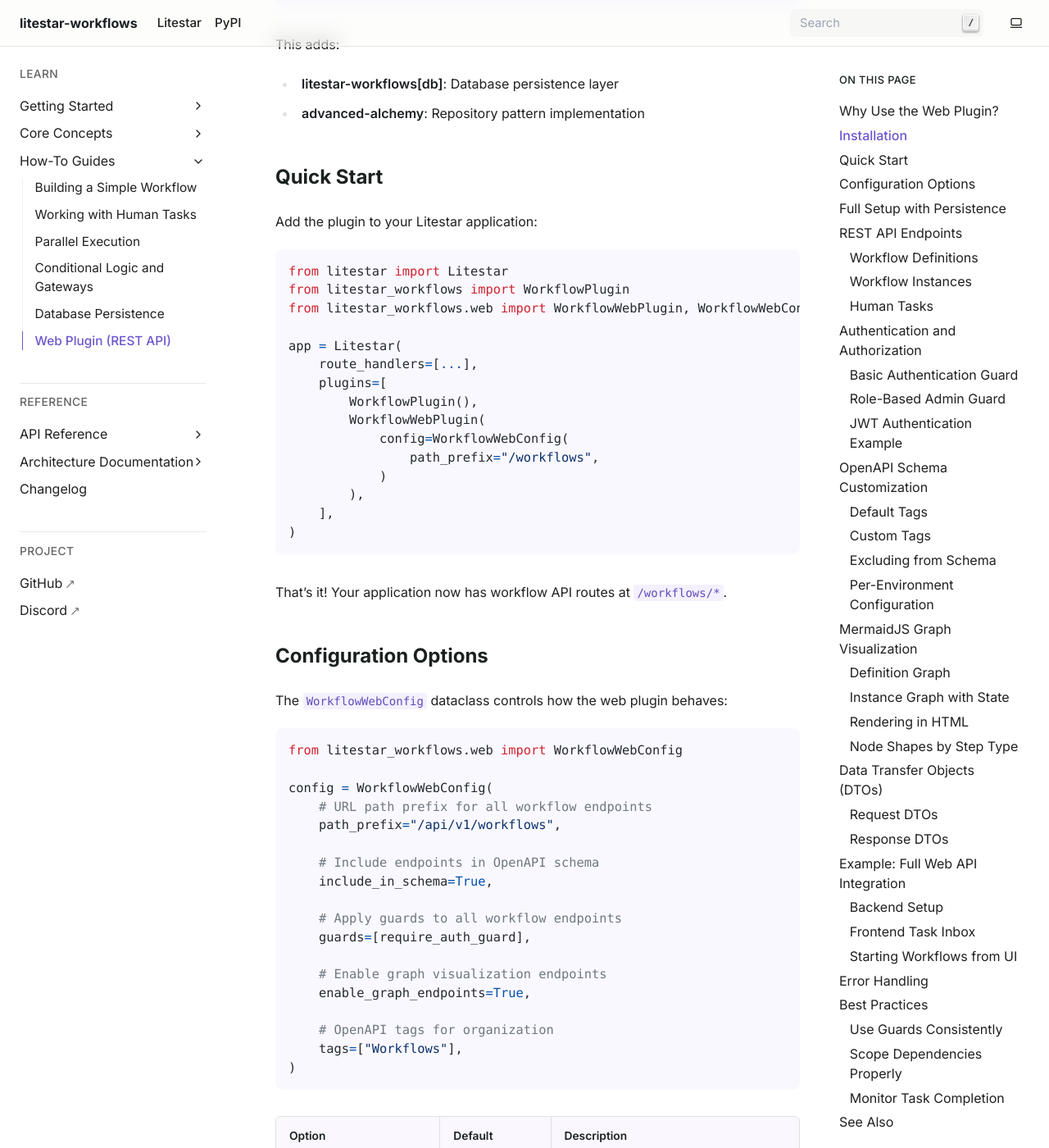
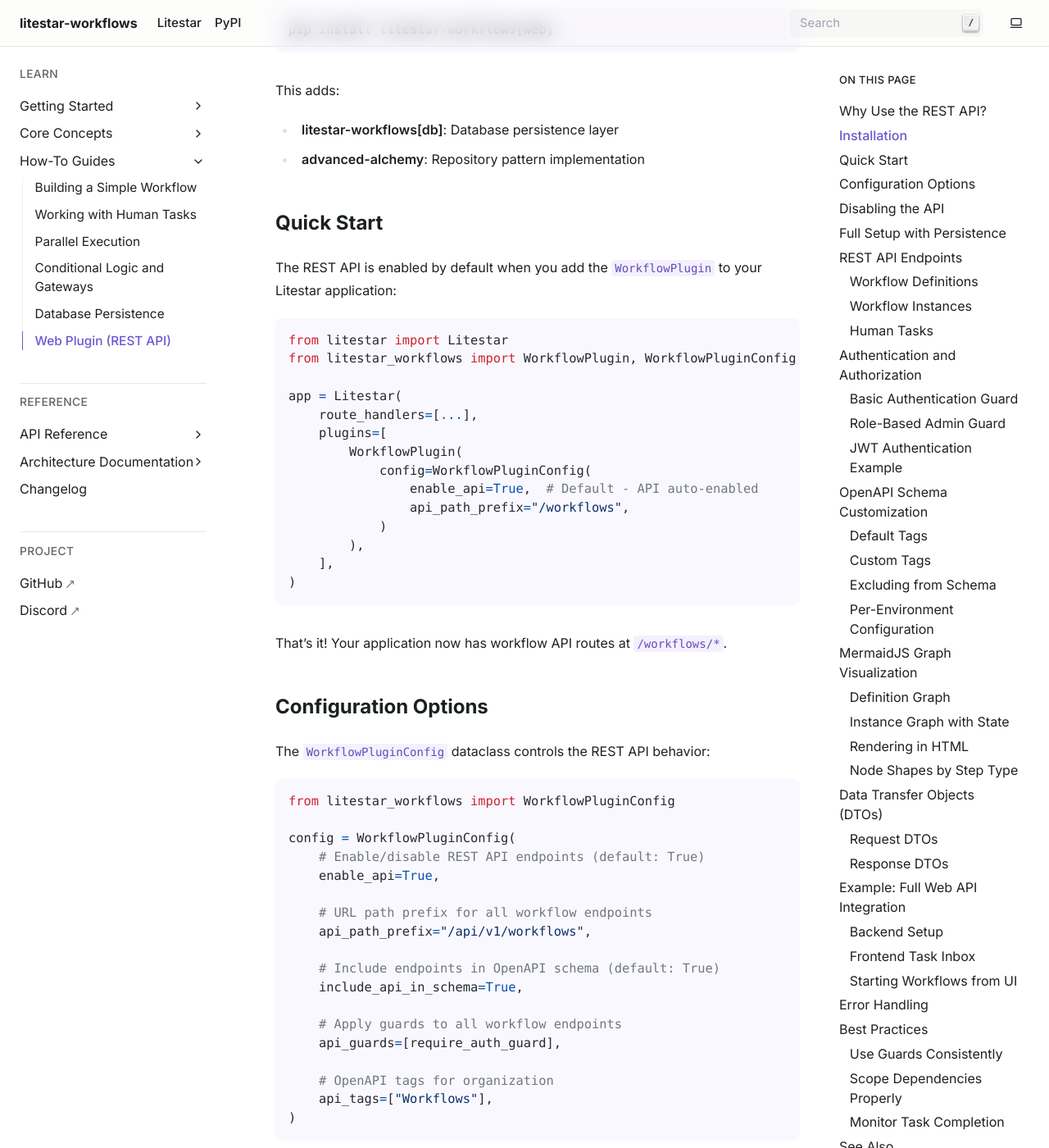
Before and after one commit to JacobCoffee/litestar-workflows, a Sphinx documentation site: the page built from docs/guides/web-plugin.rst, in a window 1280 px wide and 1400 px high, scrolled down 1011 px. Shown: the whole window at 82% size. Built offline with Sphinx 7.4.7, drawn with Linux system fonts in a browser that asks for light colours; some of the changed text lies outside the part shown.

Commit message:
docs: update for merged WorkflowPlugin API
- Remove WorkflowWebPlugin references from api/web.rst
- Update api/index.rst and api/modules.rst
- Update guides/web-plugin.rst with new WorkflowPluginConfig usage
- Update architecture/phase3-web.rst to reflect merged design

New pattern: WorkflowPlugin with enable_api=True (default)

🤖 Generated with [Claude Code](https://claude.com/claude-code)

Co-Authored-By: Claude <noreply@anthropic.com>

```diff
--- a/docs/guides/web-plugin.rst
+++ b/docs/guides/web-plugin.rst
@@ -2,24 +2,25 @@ Web Plugin (REST API)
 =====================
 
 This guide covers integrating the ``[web]`` extra to add a complete REST API
-for workflow management. The Web Plugin automatically registers routes for
-workflow definitions, instances, and human tasks with full OpenAPI support.
+for workflow management. The REST API is built into the main ``WorkflowPlugin``
+and enabled by default, automatically registering routes for workflow definitions,
+instances, and human tasks with full OpenAPI support.
 
 
-Why Use the Web Plugin?
------------------------
+Why Use the REST API?
+---------------------
 
 While you can build custom API routes for workflow management (as shown in
-:doc:`human-tasks`), the Web Plugin provides a production-ready solution:
+:doc:`human-tasks`), the built-in REST API provides a production-ready solution:
 
-**Without the Web Plugin:**
+**Without the built-in API:**
 
 - You must implement all CRUD endpoints manually
 - OpenAPI documentation requires manual configuration
 - Authentication and authorization are handled per-endpoint
 - Graph visualization needs custom implementation
 
-**With the Web Plugin:**
+**With the built-in API (enabled by default):**
 
 - Complete REST API for workflows out of the box
 - Automatic OpenAPI schema generation with detailed descriptions
@@ -45,21 +46,21 @@ This adds:
 Quick Start
 -----------
 
-Add the plugin to your Litestar application:
+The REST API is enabled by default when you add the ``WorkflowPlugin`` to your
+Litestar application:
 
 .. code-block:: python
 
    from litestar import Litestar
-   from litestar_workflows import WorkflowPlugin
-   from litestar_workflows.web import WorkflowWebPlugin, WorkflowWebConfig
+   from litestar_workflows import WorkflowPlugin, WorkflowPluginConfig
 
    app = Litestar(
        route_handlers=[...],
        plugins=[
-           WorkflowPlugin(),
-           WorkflowWebPlugin(
-               config=WorkflowWebConfig(
-                   path_prefix="/workflows",
+           WorkflowPlugin(
+               config=WorkflowPluginConfig(
+                   enable_api=True,  # Default - API auto-enabled
+                   api_path_prefix="/workflows",
                )
            ),
        ],
@@ -71,27 +72,27 @@ That's it! Your application now has workflow API routes at ``/workflows/*``.
 Configuration Options
 ---------------------
 
-The ``WorkflowWebConfig`` dataclass controls how the web plugin behaves:
+The ``WorkflowPluginConfig`` dataclass controls the REST API behavior:
 
 .. code-block:: python
 
-   from litestar_workflows.web import WorkflowWebConfig
+   from litestar_workflows import WorkflowPluginConfig
 
-   config = WorkflowWebConfig(
+   config = WorkflowPluginConfig(
+       # Enable/disable REST API endpoints (default: True)
+       enable_api=True,
+
        # URL path prefix for all workflow endpoints
-       path_prefix="/api/v1/workflows",
+       api_path_prefix="/api/v1/workflows",
 
-       # Include endpoints in OpenAPI schema
-       include_in_schema=True,
+       # Include endpoints in OpenAPI schema (default: True)
+       include_api_in_schema=True,
 
        # Apply guards to all workflow endpoints
-       guards=[require_auth_guard],
-
-       # Enable graph visualization endpoints
-       enable_graph_endpoints=True,
+       api_guards=[require_auth_guard],
 
        # OpenAPI tags for organization
-       tags=["Workflows"],
+       api_tags=["Workflows"],
    )
 
 .. list-table::
@@ -101,21 +102,39 @@ The ``WorkflowWebConfig`` dataclass controls how the web plugin behaves:
    * - Option
      - Default
      - Description
-   * - ``path_prefix``
+   * - ``enable_api``
+     - ``True``
+     - Enable REST API endpoints
+   * - ``api_path_prefix``
      - ``"/workflows"``
      - Base URL path for all workflow routes
-   * - ``include_in_schema``
+   * - ``include_api_in_schema``
      - ``True``
      - Include routes in OpenAPI documentation
-   * - ``guards``
+   * - ``api_guards``
      - ``[]``
      - List of Litestar guards applied to all routes
-   * - ``enable_graph_endpoints``
-     - ``True``
-     - Enable graph visualization endpoints
-   * - ``tags``
+   * - ``api_tags``
      - ``["Workflows"]``
      - OpenAPI tags for route grouping
+
+
+Disabling the API
+-----------------
+
+If you only need the core workflow functionality without REST endpoints:
+
+.. code-block:: python
+
+   from litestar_workflows import WorkflowPlugin, WorkflowPluginConfig
+
+   app = Litestar(
+       plugins=[
+           WorkflowPlugin(
+               config=WorkflowPluginConfig(enable_api=False)
+           ),
+       ],
+   )
 
 
 Full Setup with Persistence
@@ -131,7 +150,6 @@ For a complete setup with database persistence:
 
    from litestar_workflows import WorkflowPlugin, WorkflowPluginConfig, WorkflowRegistry
    from litestar_workflows.db import PersistentExecutionEngine
-   from litestar_workflows.web import WorkflowWebPlugin, WorkflowWebConfig
 
    # Database setup
    db_engine = create_async_engine(
@@ -168,12 +186,9 @@ For a complete setup with database persistence:
        plugins=[
            WorkflowPlugin(
                config=WorkflowPluginConfig(
-                   workflows=[ApprovalWorkflow],
-               )
-           ),
-           WorkflowWebPlugin(
-               config=WorkflowWebConfig(
-                   path_prefix="/api/workflows",
+                   auto_register_workflows=[ApprovalWorkflow],
+                   enable_api=True,
+                   api_path_prefix="/api/workflows",
                )
            ),
        ],
@@ -527,9 +542,9 @@ Basic Authentication Guard
            raise NotAuthorizedException("Authentication required")
 
 
-   config = WorkflowWebConfig(
-       path_prefix="/api/workflows",
-       guards=[auth_guard],
+   config = WorkflowPluginConfig(
+       api_path_prefix="/api/workflows",
+       api_guards=[auth_guard],
    )
 
 
@@ -561,7 +576,7 @@ JWT Authentication Example
 
    from litestar import Litestar
    from litestar.security.jwt import JWTAuth, Token
-   from litestar_workflows.web import WorkflowWebPlugin, WorkflowWebConfig
+   from litestar_workflows import WorkflowPlugin, WorkflowPluginConfig
 
    # Define your user model
    class User:
@@ -584,12 +599,12 @@ JWT Authentication Example
        if not connection.user:
            raise NotAuthorizedException("Please log in")
 
-   config = WorkflowWebConfig(
-       guards=[workflow_auth_guard],
+   config = WorkflowPluginConfig(
+       api_guards=[workflow_auth_guard],
    )
 
    app = Litestar(
-       plugins=[WorkflowWebPlugin(config=config)],
+       plugins=[WorkflowPlugin(config=config)],
        on_app_init=[jwt_auth.on_app_init],
    )
 
@@ -597,7 +612,7 @@ JWT Authentication Example
 OpenAPI Schema Customization
 ----------------------------
 
-The Web Plugin generates comprehensive OpenAPI documentation automatically.
+The plugin generates comprehensive OpenAPI documentation automatically.
 
 
 Default Tags
@@ -617,8 +632,8 @@ Override the default tags:
 
 .. code-block:: python
 
-   config = WorkflowWebConfig(
-       tags=["Business Processes", "Approvals"],
+   config = WorkflowPluginConfig(
+       api_tags=["Business Processes", "Approvals"],
    )
 
 
@@ -629,8 +644,8 @@ Hide workflow routes from public API documentation:
 
 .. code-block:: python
 
-   config = WorkflowWebConfig(
-       include_in_schema=False,  # Routes work but don't appear in docs
+   config = WorkflowPluginConfig(
+       include_api_in_schema=False,  # Routes work but don't appear in docs
    )
 
 
@@ -643,8 +658,8 @@ Show detailed endpoints only in development:
 
    import os
 
-   config = WorkflowWebConfig(
-       include_in_schema=os.getenv("ENV") == "development",
+   config = WorkflowPluginConfig(
+       include_api_in_schema=os.getenv("ENV") == "development",
    )
 
 
@@ -761,7 +776,7 @@ MermaidJS uses different shapes for different step types:
 Data Transfer Objects (DTOs)
 ----------------------------
 
-The web plugin uses dataclass DTOs for request/response serialization:
+The REST API uses dataclass DTOs for request/response serialization:
 
 
 Request DTOs
@@ -842,7 +857,7 @@ Response DTOs
 Example: Full Web API Integration
 ---------------------------------
 
-Here's a complete example integrating the Web Plugin with authentication and a
+Here's a complete example integrating the REST API with authentication and a
 frontend application.
 
 
@@ -870,7 +885,6 @@ Backend Setup
        WorkflowContext,
    )
    from litestar_workflows.db import PersistentExecutionEngine
-   from litestar_workflows.web import WorkflowWebPlugin, WorkflowWebConfig
 
    # Define workflow steps
    class SubmitRequest(BaseMachineStep):
@@ -959,15 +973,11 @@ Backend Setup
        plugins=[
            WorkflowPlugin(
                config=WorkflowPluginConfig(
-                   workflows=[ApprovalWorkflow],
-               )
-           ),
-           WorkflowWebPlugin(
-               config=WorkflowWebConfig(
-                   path_prefix="/api/workflows",
-                   guards=[require_auth],
-                   enable_graph_endpoints=True,
-                   tags=["Workflow API"],
+                   auto_register_workflows=[ApprovalWorkflow],
+                   enable_api=True,
+                   api_path_prefix="/api/workflows",
+                   api_guards=[require_auth],
+                   api_tags=["Workflow API"],
                )
            ),
        ],
@@ -1073,7 +1083,7 @@ Starting Workflows from UI
 Error Handling
 --------------
 
-The Web Plugin uses standard HTTP status codes and Litestar exceptions:
+The REST API uses standard HTTP status codes and Litestar exceptions:
 
 .. list-table::
    :widths: 15 30 55
@@ -1149,9 +1159,9 @@ Always configure authentication for production:
    import os
 
    if os.getenv("ENV") == "development":
-       config = WorkflowWebConfig()  # No auth for easier testing
+       config = WorkflowPluginConfig()  # No auth for easier testing
    else:
-       config = WorkflowWebConfig(guards=[require_auth])
+       config = WorkflowPluginConfig(api_guards=[require_auth])
 
 
 Scope Dependencies Properly
```
Also changed, not shown: docs/api/index.rst (+18 -23 lines), docs/api/modules.rst (+24 -4 lines), docs/api/web.rst (+40 -81 lines), docs/architecture/phase3-web.rst (+4 -3 lines).
